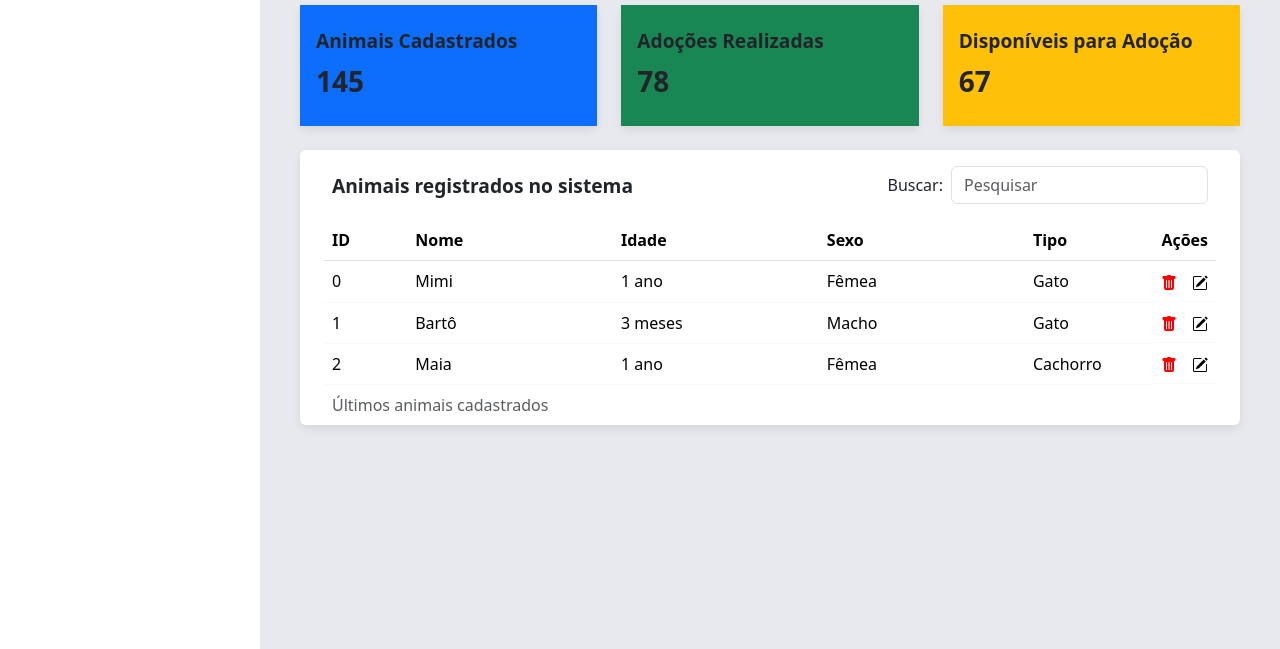
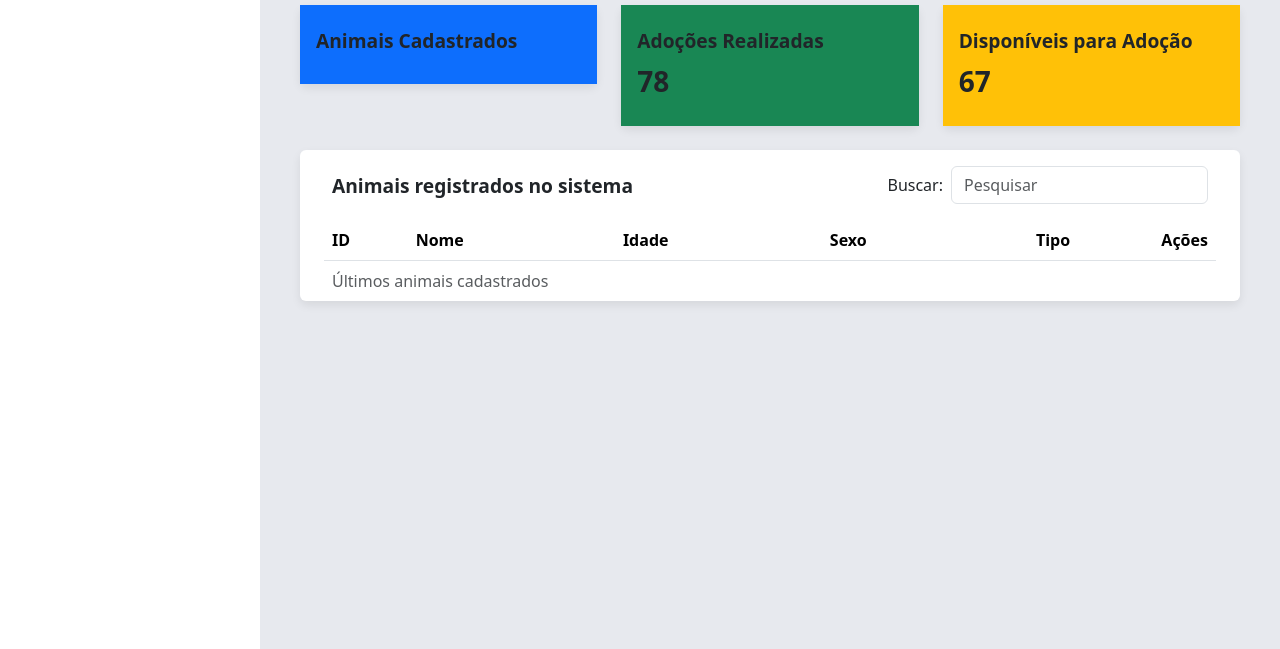
Before and after one commit to vitor1raider/projeto-acapra, a plain HTML site: page frontend/html/dadosAdm.html in a window 1280 px wide. Shown: the part 151-800 px from the top of the page. Drawn offline with nearby package versions, Linux system fonts and the light colour scheme.

Commit message:
sincronização com o database

```diff
--- a/frontend/html/dadosAdm.html
+++ b/frontend/html/dadosAdm.html
@@ -84,7 +84,7 @@
                 <div class="card-body py-xl-4 bg-primary">
                   <div class="d-flex flex-column">
                     <h5 class="card-title text-azul-claro">Animais Cadastrados</h5>
-                    <p class="card-text fs-3">145</p>
+                    <p class="card-text fs-3" id="totalAnimaisCadastrados"></p>
                   </div>
                 </div>
               </div>
@@ -134,82 +134,7 @@
                   <th scope="col" style="width: 5%;">Ações</th>
                 </tr>
               </thead>
-              <tbody class="border-light">
-                <tr>
-                  <td>0</td>
-                  <td>Mimi</td>
-                  <td>1 ano</td>
-                  <td>Fêmea</td>
-                  <td>Gato</td>
-                  <td class="d-flex justify-content-between acoes">
-                    <div class="remove-button">
-                      <svg xmlns="http://www.w3.org/2000/svg" width="16" height="16" fill="red" class="bi bi-trash-fill"
-                        viewBox="0 0 16 16">
-                        <path
-                          d="M2.5 1a1 1 0 0 0-1 1v1a1 1 0 0 0 1 1H3v9a2 2 0 0 0 2 2h6a2 2 0 0 0 2-2V4h.5a1 1 0 0 0 1-1V2a1 1 0 0 0-1-1H10a1 1 0 0 0-1-1H7a1 1 0 0 0-1 1zm3 4a.5.5 0 0 1 .5.5v7a.5.5 0 0 1-1 0v-7a.5.5 0 0 1 .5-.5M8 5a.5.5 0 0 1 .5.5v7a.5.5 0 0 1-1 0v-7A.5.5 0 0 1 8 5m3 .5v7a.5.5 0 0 1-1 0v-7a.5.5 0 0 1 1 0" />
-                      </svg>
-                    </div>
-                    <div class="edit-button">
-                      <svg xmlns="http://www.w3.org/2000/svg" width="16" height="16" fill="currentColor"
-                        class="bi bi-pencil-square" viewBox="0 0 16 16">
-                        <path
-                          d="M15.502 1.94a.5.5 0 0 1 0 .706L14.459 3.69l-2-2L13.502.646a.5.5 0 0 1 .707 0l1.293 1.293zm-1.75 2.456-2-2L4.939 9.21a.5.5 0 0 0-.121.196l-.805 2.414a.25.25 0 0 0 .316.316l2.414-.805a.5.5 0 0 0 .196-.12l6.813-6.814z" />
-                        <path fill-rule="evenodd"
-                          d="M1 13.5A1.5 1.5 0 0 0 2.5 15h11a1.5 1.5 0 0 0 1.5-1.5v-6a.5.5 0 0 0-1 0v6a.5.5 0 0 1-.5.5h-11a.5.5 0 0 1-.5-.5v-11a.5.5 0 0 1 .5-.5H9a.5.5 0 0 0 0-1H2.5A1.5 1.5 0 0 0 1 2.5z" />
-                      </svg>
-                    </div>
-                  </td>
-                </tr>
-                <tr>
-                  <td>1</td>
-                  <td>Bartô</td>
-                  <td>3 meses</td>
-                  <td>Macho</td>
-                  <td>Gato</td>
-                  <td class="d-flex justify-content-between acoes">
-                    <div class="remove-button">
-                      <svg xmlns="http://www.w3.org/2000/svg" width="16" height="16" fill="red" class="bi bi-trash-fill"
-                        viewBox="0 0 16 16">
-                        <path
-                          d="M2.5 1a1 1 0 0 0-1 1v1a1 1 0 0 0 1 1H3v9a2 2 0 0 0 2 2h6a2 2 0 0 0 2-2V4h.5a1 1 0 0 0 1-1V2a1 1 0 0 0-1-1H10a1 1 0 0 0-1-1H7a1 1 0 0 0-1 1zm3 4a.5.5 0 0 1 .5.5v7a.5.5 0 0 1-1 0v-7a.5.5 0 0 1 .5-.5M8 5a.5.5 0 0 1 .5.5v7a.5.5 0 0 1-1 0v-7A.5.5 0 0 1 8 5m3 .5v7a.5.5 0 0 1-1 0v-7a.5.5 0 0 1 1 0" />
-                      </svg>
-                    </div>
-                    <div class="edit-button">
-                      <svg xmlns="http://www.w3.org/2000/svg" width="16" height="16" fill="currentColor"
-                        class="bi bi-pencil-square" viewBox="0 0 16 16">
-                        <path
-                          d="M15.502 1.94a.5.5 0 0 1 0 .706L14.459 3.69l-2-2L13.502.646a.5.5 0 0 1 .707 0l1.293 1.293zm-1.75 2.456-2-2L4.939 9.21a.5.5 0 0 0-.121.196l-.805 2.414a.25.25 0 0 0 .316.316l2.414-.805a.5.5 0 0 0 .196-.12l6.813-6.814z" />
-                        <path fill-rule="evenodd"
-                          d="M1 13.5A1.5 1.5 0 0 0 2.5 15h11a1.5 1.5 0 0 0 1.5-1.5v-6a.5.5 0 0 0-1 0v6a.5.5 0 0 1-.5.5h-11a.5.5 0 0 1-.5-.5v-11a.5.5 0 0 1 .5-.5H9a.5.5 0 0 0 0-1H2.5A1.5 1.5 0 0 0 1 2.5z" />
-                      </svg>
-                    </div>
-                  </td>
-                </tr>
-                <tr>
-                  <td>2</td>
-                  <td>Maia</td>
-                  <td>1 ano</td>
-                  <td>Fêmea</td>
-                  <td>Cachorro</td>
-                  <td class="d-flex justify-content-between acoes">
-                    <div class="remove-button">
-                      <svg xmlns="http://www.w3.org/2000/svg" width="16" height="16" fill="red" class="bi bi-trash-fill"
-                        viewBox="0 0 16 16">
-                        <path
-                          d="M2.5 1a1 1 0 0 0-1 1v1a1 1 0 0 0 1 1H3v9a2 2 0 0 0 2 2h6a2 2 0 0 0 2-2V4h.5a1 1 0 0 0 1-1V2a1 1 0 0 0-1-1H10a1 1 0 0 0-1-1H7a1 1 0 0 0-1 1zm3 4a.5.5 0 0 1 .5.5v7a.5.5 0 0 1-1 0v-7a.5.5 0 0 1 .5-.5M8 5a.5.5 0 0 1 .5.5v7a.5.5 0 0 1-1 0v-7A.5.5 0 0 1 8 5m3 .5v7a.5.5 0 0 1-1 0v-7a.5.5 0 0 1 1 0" />
-                      </svg>
-                    </div>
-                    <div class="edit-button">
-                      <svg xmlns="http://www.w3.org/2000/svg" width="16" height="16" fill="currentColor"
-                        class="bi bi-pencil-square" viewBox="0 0 16 16">
-                        <path
-                          d="M15.502 1.94a.5.5 0 0 1 0 .706L14.459 3.69l-2-2L13.502.646a.5.5 0 0 1 .707 0l1.293 1.293zm-1.75 2.456-2-2L4.939 9.21a.5.5 0 0 0-.121.196l-.805 2.414a.25.25 0 0 0 .316.316l2.414-.805a.5.5 0 0 0 .196-.12l6.813-6.814z" />
-                        <path fill-rule="evenodd"
-                          d="M1 13.5A1.5 1.5 0 0 0 2.5 15h11a1.5 1.5 0 0 0 1.5-1.5v-6a.5.5 0 0 0-1 0v6a.5.5 0 0 1-.5.5h-11a.5.5 0 0 1-.5-.5v-11a.5.5 0 0 1 .5-.5H9a.5.5 0 0 0 0-1H2.5A1.5 1.5 0 0 0 1 2.5z" />
-                      </svg>
-                    </div>
-                  </td>
-                </tr>
+              <tbody class="border-light" id="dadosAnimais">
               </tbody>
             </table>
           </div>
```
